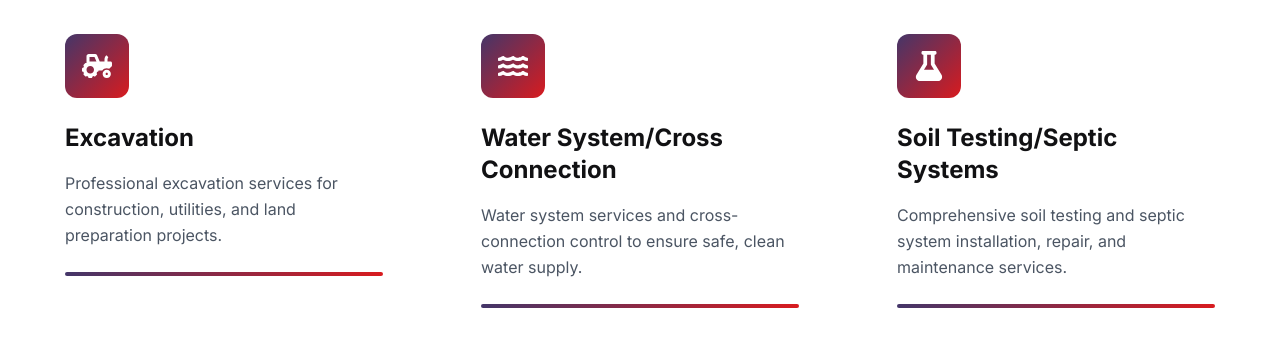
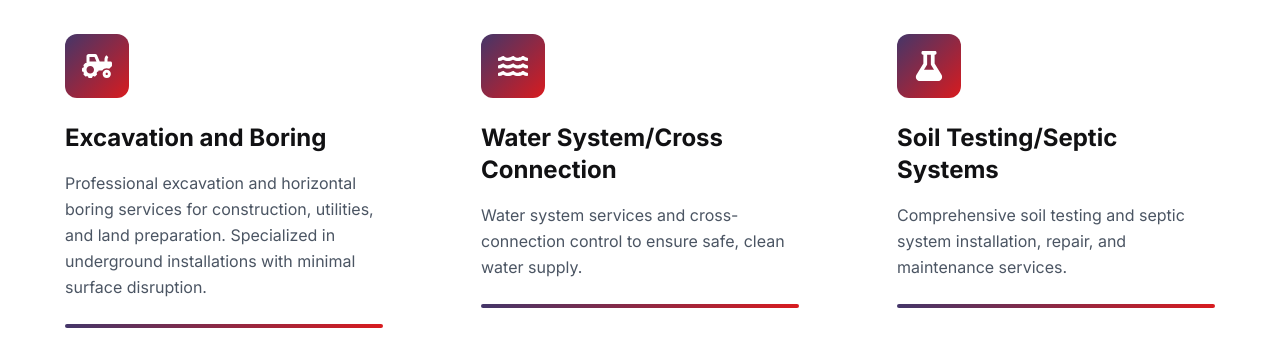
Before and after one commit to Computer-TR/JakelPlumbing-Website, a Next.js app: page / in a window 1280 px wide. Shown: the part 1780-2130 px from the top of the page. Built offline with nearby package versions, Linux system fonts and the light colour scheme.

Commit message:
Update Services.tsx to add boring

```diff
--- a/src/components/sections/Services.tsx
+++ b/src/components/sections/Services.tsx
@@ -22,8 +22,8 @@ export default function Services() {
     },
     {
       icon: FaTractor,
-      title: 'Excavation',
-      description: 'Professional excavation services for construction, utilities, and land preparation projects.',
+      title: 'Excavation and Boring',
+      description: 'Professional excavation and horizontal boring services for construction, utilities, and land preparation. Specialized in underground installations with minimal surface disruption.',
     },
     {
       icon: FaWater,
```
